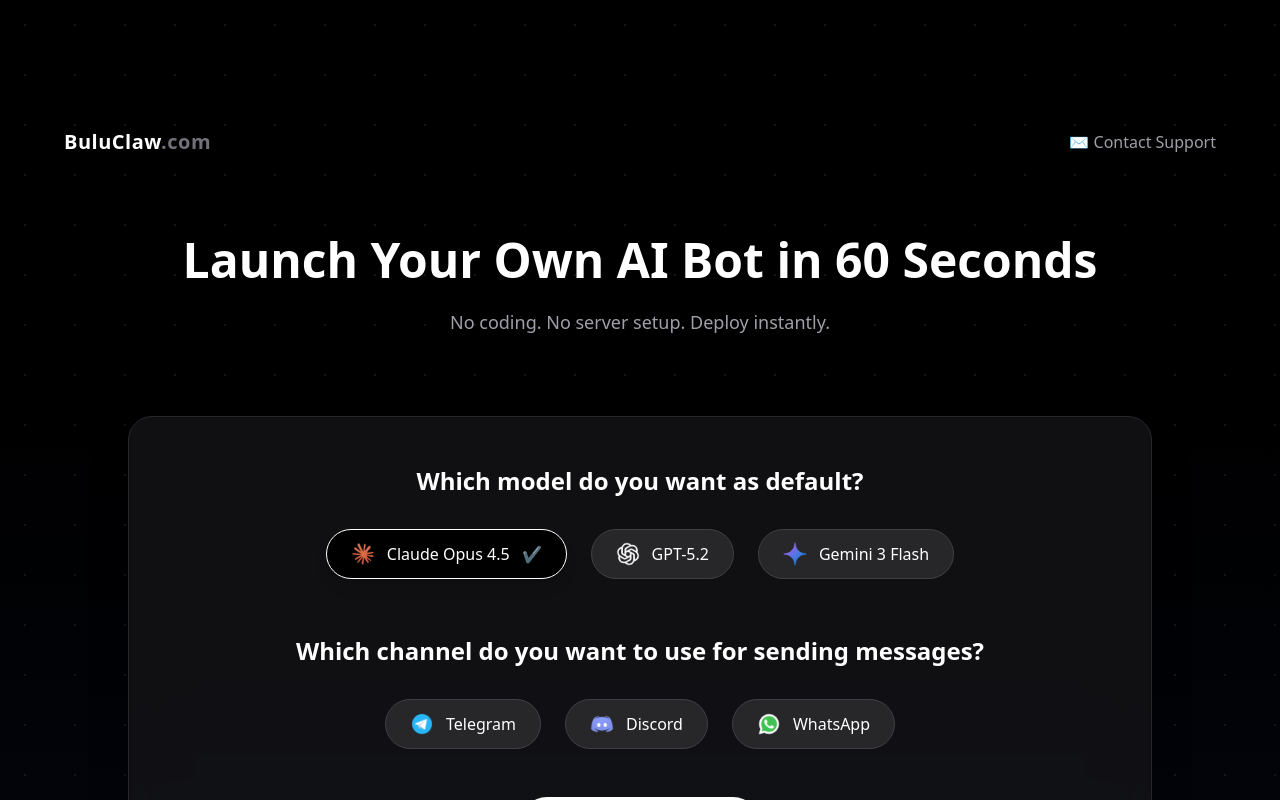
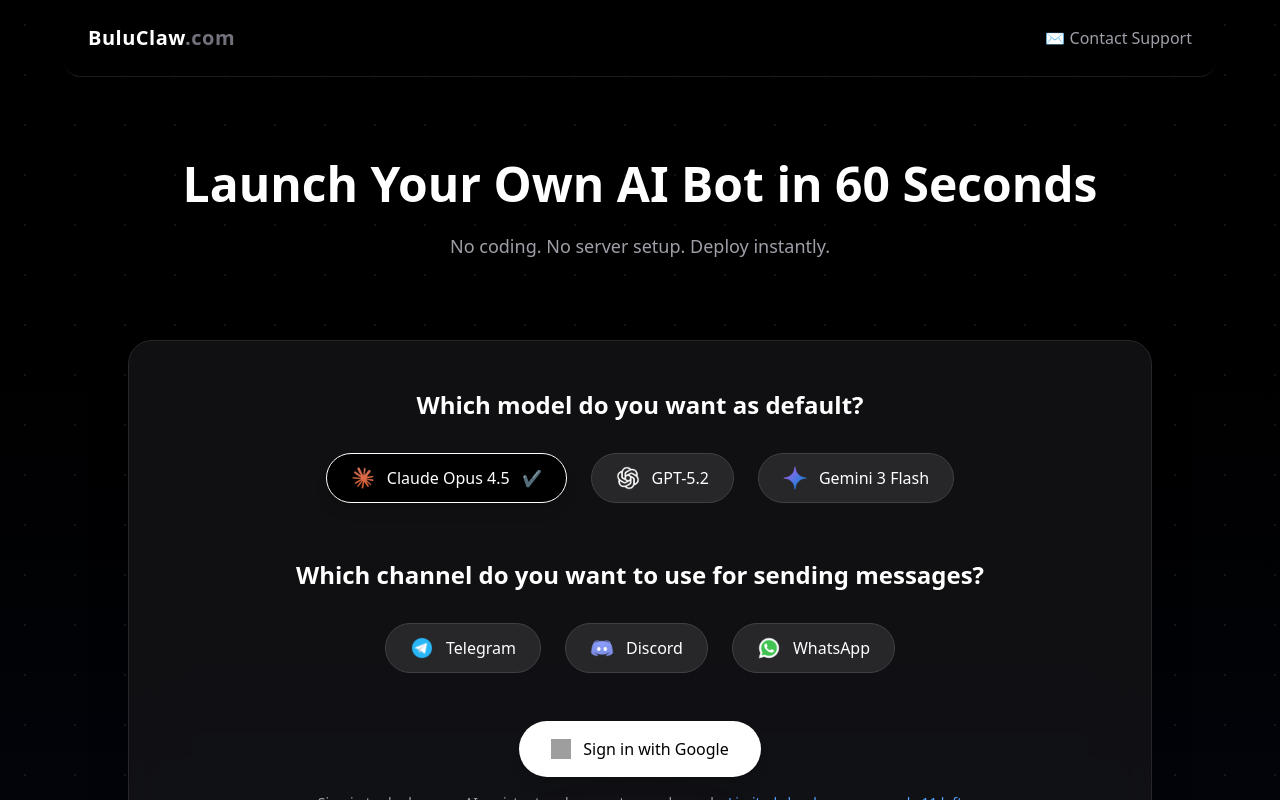
Before and after one commit to BuluClaw/buluclaw-app, a Next.js app: page / in a window 1280 px wide. Shown: the top 800 px of the page. Built offline with nearby package versions, Linux system fonts and the light colour scheme; no server answers; grey boxes are pictures that could not be loaded.

Commit message:
Fix: page.tsx

```diff
--- a/app/page.tsx
+++ b/app/page.tsx
@@ -188,9 +188,14 @@ setTimeout(() => {
 
   return (
 
-<div className="min-h-screen text-white px-6 pt-32 pb-20 flex flex-col items-center bg-gradient-to-b from-black via-[#0b1120] to-black">
+
+  <div className="min-h-screen text-white px-6 pt-40 pb-20 flex flex-col items-center bg-gradient-to-b from-black via-[#0b1120] to-black">
       {/* HEADER */}
-      <div className="w-full max-w-6xl flex justify-between items-center mb-20">
+      <div
+  className="w-full max-w-6xl flex justify-between items-center px-6 py-6
+  fixed top-0 left-1/2 -translate-x-1/2 z-50
+  backdrop-blur-xl bg-black/40 border-b border-white/10 rounded-b-2xl"
+>
         <h1 className="text-xl font-semibold tracking-wide">
           BuluClaw<span className="text-zinc-500">.com</span>
         </h1>
```
